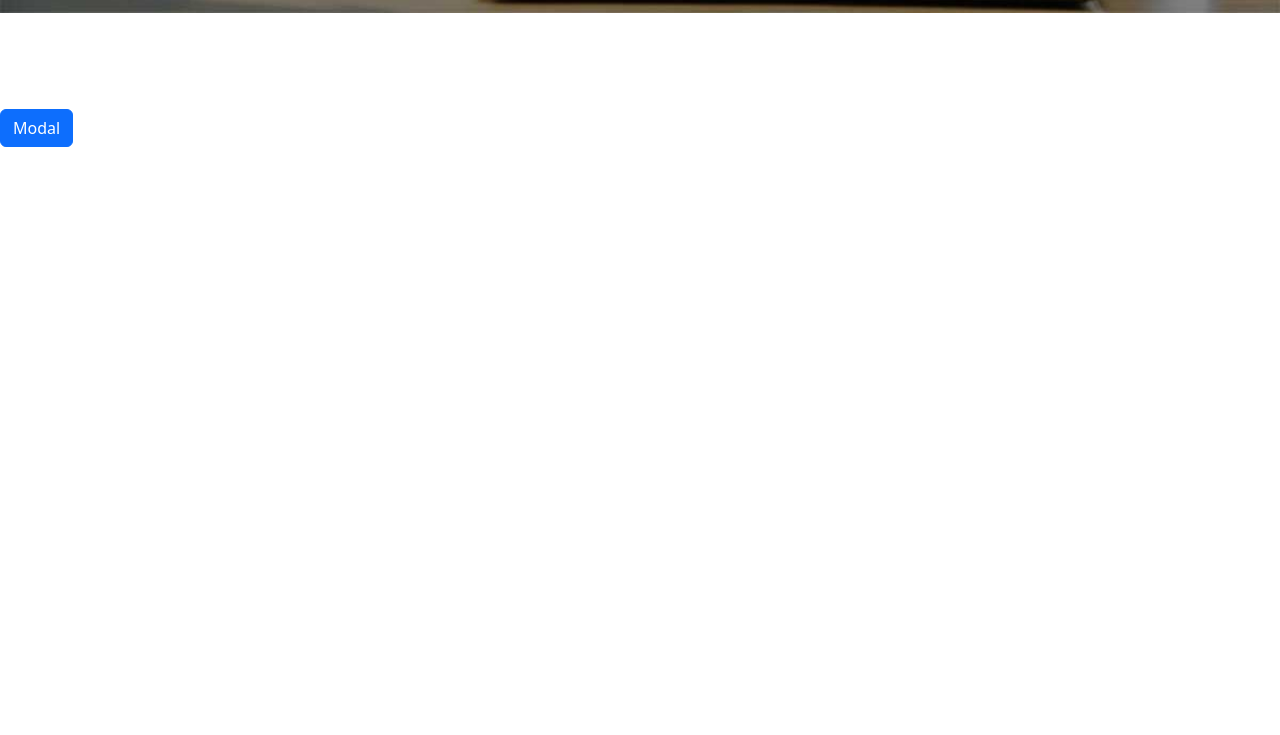
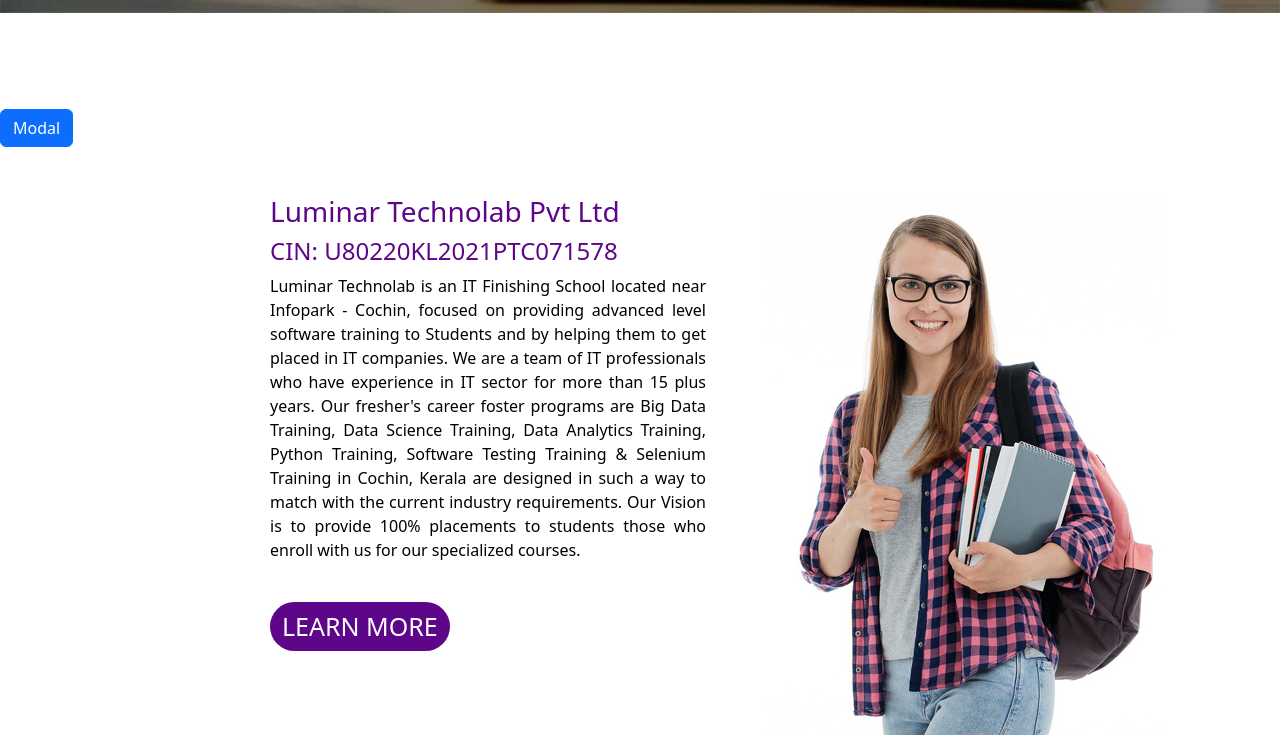
Before and after one commit to subin-abraham/Luminar-Website, a plain HTML site: page index.html in a window 1280 px wide. Shown: the part 550-1285 px from the top of the page. Before the commit the page ends 800 px from the top, so only its background shows below. Drawn offline with nearby package versions, Linux system fonts and the light colour scheme.

Commit message:
commit - 2

```diff
--- a/index.html
+++ b/index.html
@@ -23,14 +23,14 @@
     <nav class="navbar navbar-expand-lg fixed-top  " style="background-color: white;">
         <div class="container">
 
-            <a class="navbar-brand text-white" href="#"><img src="./image/logo.png" alt="Logo" width="300px"></a>
+            <a class="navbar-brand text-white" href="#"><img src="./image/logo.png" alt="Logo" width="200px"></a>
             <button class="navbar-toggler" type="button" data-bs-toggle="collapse"
                 data-bs-target="#navbarSupportedContent" aria-controls="navbarSupportedContent" aria-expanded="false"
                 aria-label="Toggle navigation">
                 <span class="navbar-toggler-icon"></span>
             </button>
             <div class="collapse navbar-collapse" id="navbarSupportedContent">
-                <ul class="navbar-nav me-auto mb-2 mb-lg-0 " style="margin-left: 500px;">
+                <ul class="navbar-nav me-auto mb-2 mb-lg-0 " style="margin-left: 600px;">
                     <li class="nav-item">
                         <a class="nav-link active" style="color: rgb(127, 17, 139); text-decoration: underline; "
                             aria-current="page" href="#"><strong>Home</strong></a>
@@ -65,8 +65,8 @@
                 aria-label="Slide 2"></button>
         </div>
         <div class="carousel-inner">
-            <div class="carousel-item active" data-bs-interval="1000" >
-                <img src="./image/img_1.jpg" class="d-block w-100" alt="">
+            <div class="carousel-item active" data-bs-interval="1000">
+                <img id="corousel-images" src="./image/img_1.jpg" class="d-block w-100" alt="">
                 <div class="carousel-caption d-none d-md-block">
                     <h5 id="intro">Kerala's No.1 IT Finishing School <br>
                         100% Placement Assistance </h5>
@@ -78,7 +78,7 @@
                 </div>
             </div>
             <div class="carousel-item" data-bs-interval="1000">
-                <img src="./image/img_2.jpg" class="d-block w-100" alt="">
+                <img id="corousel-images" src="./image/img_2.jpg" class="d-block w-100" alt="">
                 <div class="carousel-caption d-none d-md-block">
                     <h5 id="intro">Data Science, ML & AI <br> Big Data - Hadoop & <br> Spark <br>
                         Python Data Science</h5>
@@ -94,13 +94,11 @@
             </div>
         </div>
     </div>
-        <button  class="carousel-control-prev" type="button" data-bs-target="#carouselExampleCaptions"
-            data-bs-slide="prev">
+    <button class="carousel-control-prev" type="button" data-bs-target="#carouselExampleCaptions" data-bs-slide="prev">
         <span class="carousel-control-prev-icon" aria-hidden="true"></span>
         <span class="visually-hidden">Previous</span>
     </button>
-        <button class="carousel-control-next" type="button" data-bs-target="#carouselExampleCaptions"
-            data-bs-slide="next">
+    <button class="carousel-control-next" type="button" data-bs-target="#carouselExampleCaptions" data-bs-slide="next">
         <span class="carousel-control-next-icon" aria-hidden="true"></span>
         <span class="visually-hidden">Next</span>
     </button>
@@ -149,6 +147,32 @@
             </div>
         </div>
     </div>
+    <br><br><br>
+
+    <div id="discription-1">
+        <div class="row">
+            <div class="col-lg-6 col-md-6 col-sm-12 ">
+                <h3 id="child-heading">Luminar Technolab Pvt Ltd</h3>
+                <h4 id="child-num">CIN: U80220KL2021PTC071578</h4>
+                <p id="child-discription-1">
+                    Luminar Technolab is an IT Finishing School located near Infopark - Cochin,
+                    focused on providing advanced level software training to Students and by helping
+                    them to get placed in IT companies. We are a team of IT professionals who have experience
+                    in IT sector for more than 15 plus years. Our fresher's career foster programs are Big Data
+                    Training, Data Science Training, Data Analytics Training, Python Training, Software Testing
+                    Training & Selenium Training in Cochin, Kerala are designed in such a way to match with the current
+                    industry requirements. Our Vision is to provide 100% placements to students those who enroll with us for our
+                    specialized courses.
+                </p>
+                <br>
+                <button class="btn btn-primary" id="learn-more-1">LEARN MORE</button>
+
+            </div>
+            <div class="col-6">
+                <img src="./image/img_3.jpg" alt="">
+            </div>
+        </div>
+    </div>
 
 
 
--- a/stylesheet.css
+++ b/stylesheet.css
@@ -58,3 +58,32 @@ textarea {
 #submit-button:hover {
   background-color: #5e068acf;
 }
+#corousel-images {
+  height: 100%;
+  width: 100%;
+}
+#discription-1 {
+  color: black;
+  width: 70%;
+  height: 540px;
+  margin-top: 0px;
+  margin-left: 270px;
+}
+#learn-more-1 {
+  font-size: 25px;
+  font-weight: 400;
+  border-radius: 50px;
+  border-style: none;
+  background-color: #5e068a;
+
+}
+#child-heading {
+  color: #5e068a;
+}
+#child-num {
+  color: #5e068a;
+  font-weight: 200;
+}
+#child-discription-1 {
+  text-align: justify;
+}
```
Also changed, not shown: image/img_3.jpg (added). Lines whose indentation alone changed are shown as unchanged.
